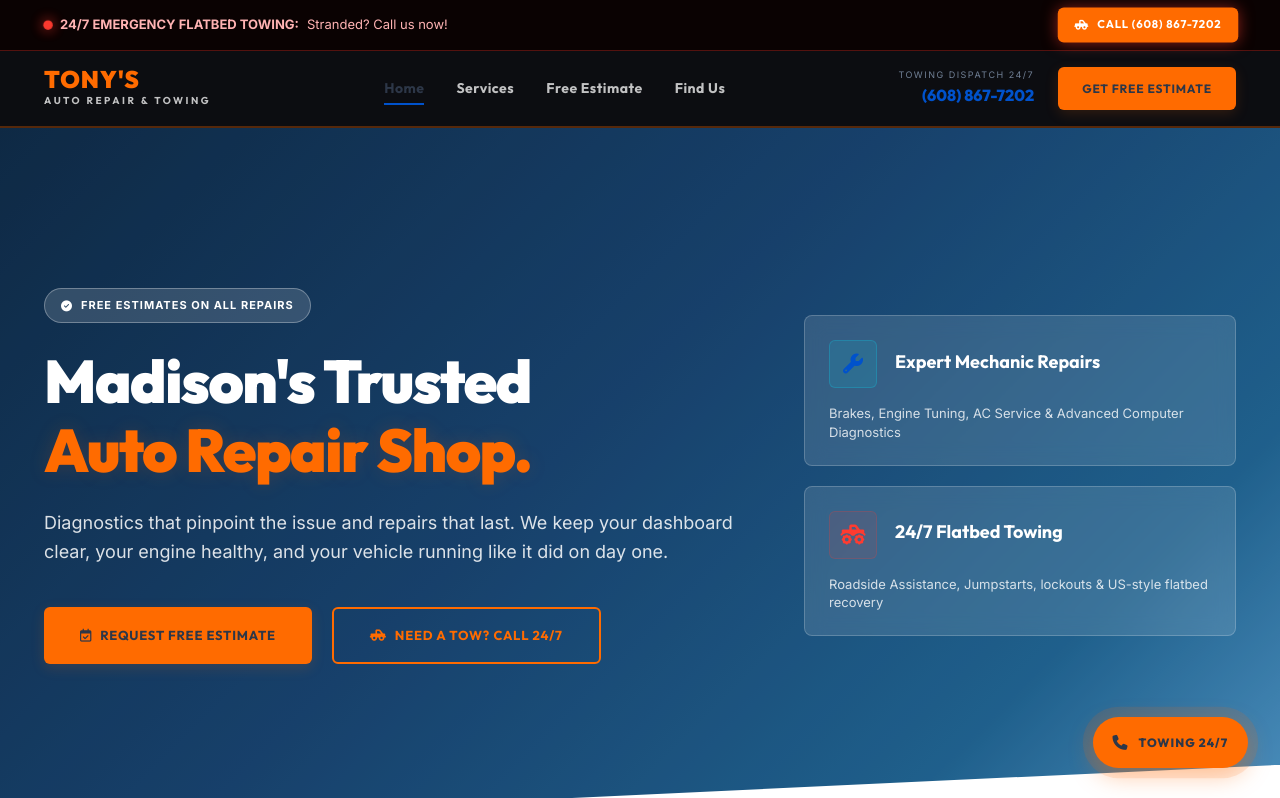
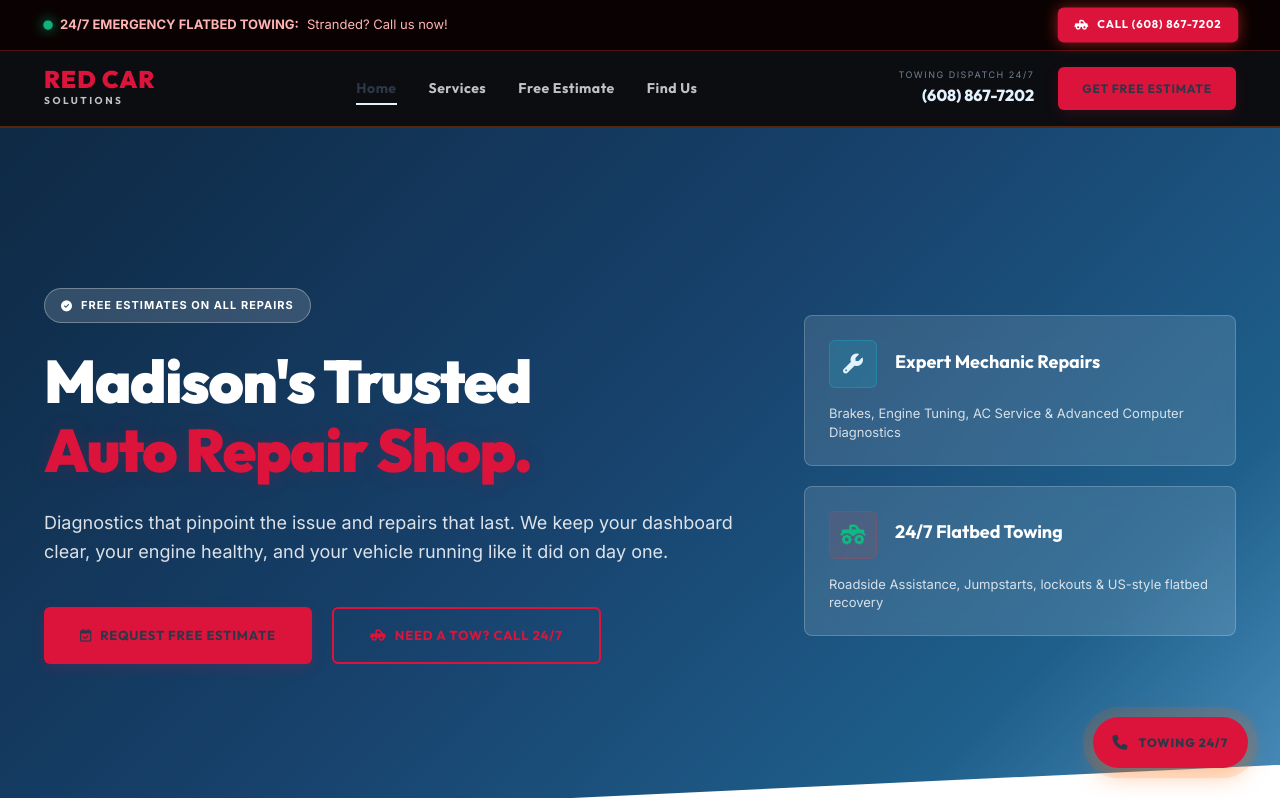
Before and after one commit to beto4400/tonys-auto-repair-madison, a plain HTML site: page index.html in a window 1280 px wide. Shown: the top 798 px of the page. Drawn offline with Linux system fonts and the light colour scheme.

Commit message:
Update branding: Tony's Auto → RED CAR SOLUTIONS, apply new color scheme (Red #DC143C, Blue #E3F2FD, Green #10B981)

```diff
--- a/app.js
+++ b/app.js
@@ -1,5 +1,5 @@
 /* ==========================================================================
-   TONY'S AUTO REPAIR & TOWING - INTERACTIVITY (app.js)
+   RED CAR SOLUTIONS - INTERACTIVITY (app.js)
    Custom Interactive Engine (Pure Vanilla Javascript)
    ========================================================================== */
 
--- a/index.html
+++ b/index.html
@@ -3,8 +3,8 @@
 <head>
     <meta charset="UTF-8">
     <meta name="viewport" content="width=device-width, initial-scale=1.0">
-    <title>Tony's Auto Repair & Towing | Madison, WI | Free Estimates</title>
-    <meta name="description" content="Tony's Auto Repair & Towing in Madison, WI. Trusted local mechanics offering general repairs, expert diagnostics, free estimates, and 24/7 flatbed towing.">
+    <title>RED CAR SOLUTIONS | Trusted Madison Auto Repair</title>
+    <meta name="description" content="RED CAR SOLUTIONS in Madison, WI. Trusted local mechanics offering general repairs, expert diagnostics, free estimates, and 24/7 flatbed towing.">
     <!-- Google Fonts: Outfit & Inter -->
     <link rel="preconnect" href="https://fonts.googleapis.com">
     <link rel="preconnect" href="https://fonts.gstatic.com" crossorigin>
@@ -33,8 +33,8 @@
     <header class="main-header" id="mainHeader">
         <div class="container nav-container">
             <a href="#hero" class="logo">
-                <span class="logo-brand">TONY'S</span>
-                <span class="logo-subtitle">AUTO REPAIR & TOWING</span>
+                <span class="logo-brand">RED CAR</span>
+                <span class="logo-subtitle">SOLUTIONS</span>
             </a>
 
             <!-- Mobile Menu Toggle Button -->
@@ -348,8 +348,8 @@
         <div class="container footer-grid">
             <div class="footer-brand-info">
                 <a href="#hero" class="logo">
-                    <span class="logo-brand">TONY'S</span>
-                    <span class="logo-subtitle">AUTO REPAIR & TOWING</span>
+                    <span class="logo-brand">RED CAR</span>
+                    <span class="logo-subtitle">SOLUTIONS</span>
                 </a>
                 <p class="footer-desc">Professional-grade general mechanical maintenance, computer-guided troubleshooting, and 24/7 flatbed towing across Madison, Wisconsin. Get your free estimates today.</p>
                 <div class="social-icons">
@@ -382,7 +382,7 @@
 
         <div class="footer-bottom">
             <div class="container footer-bottom-flex">
-                <p>&copy; 2026 Tony's Auto Repair & Towing. All Rights Reserved. Madison, WI.</p>
+                <p>&copy; 2026 RED CAR SOLUTIONS. All Rights Reserved. Madison, WI.</p>
                 <p>Emergency Dispatch: <a href="tel:6088677202">(608) 867-7202</a></p>
             </div>
         </div>
--- a/styles.css
+++ b/styles.css
@@ -1,5 +1,5 @@
 /* ==========================================================================
-   TONY'S AUTO REPAIR & TOWING - STYLESHEET
+   RED CAR SOLUTIONS - STYLESHEET
    Premium Minimalist Custom Styling System (Pure Vanilla CSS)
    ========================================================================== */
 
@@ -10,23 +10,23 @@
     --bg-dark-card: #FFFFFF;
     --bg-dark-hover: #F0F2F5;
 
-    --color-orange: #FF6B00;
-    --color-orange-hover: #FF8533;
-    --color-orange-glow: rgba(255, 107, 0, 0.15);
-
-    --color-cyan: #0052CC;
-    --color-cyan-hover: #003DA5;
-    --color-cyan-glow: rgba(0, 82, 204, 0.15);
-
-    --color-red: #FF3B30;
-    --color-red-glow: rgba(255, 59, 48, 0.15);
+    --color-orange: #DC143C;
+    --color-orange-hover: #B5102C;
+    --color-orange-glow: rgba(220, 20, 60, 0.15);
+
+    --color-cyan: #E3F2FD;
+    --color-cyan-hover: #BBDEFB;
+    --color-cyan-glow: rgba(227, 242, 253, 0.15);
+
+    --color-red: #10B981;
+    --color-red-glow: rgba(16, 185, 129, 0.15);
 
     --text-white: #2D3748;
     --text-light: #4A5568;
     --text-muted: #718096;
     --border-color: rgba(0, 0, 0, 0.08);
-    --border-glow-cyan: rgba(0, 82, 204, 0.1);
-    --border-glow-orange: rgba(255, 107, 0, 0.1);
+    --border-glow-cyan: rgba(227, 242, 253, 0.1);
+    --border-glow-orange: rgba(220, 20, 60, 0.1);
 
     --font-heading: 'Outfit', -apple-system, BlinkMacSystemFont, "Segoe UI", Roboto, sans-serif;
     --font-body: 'Inter', -apple-system, BlinkMacSystemFont, "Segoe UI", Roboto, sans-serif;
```
